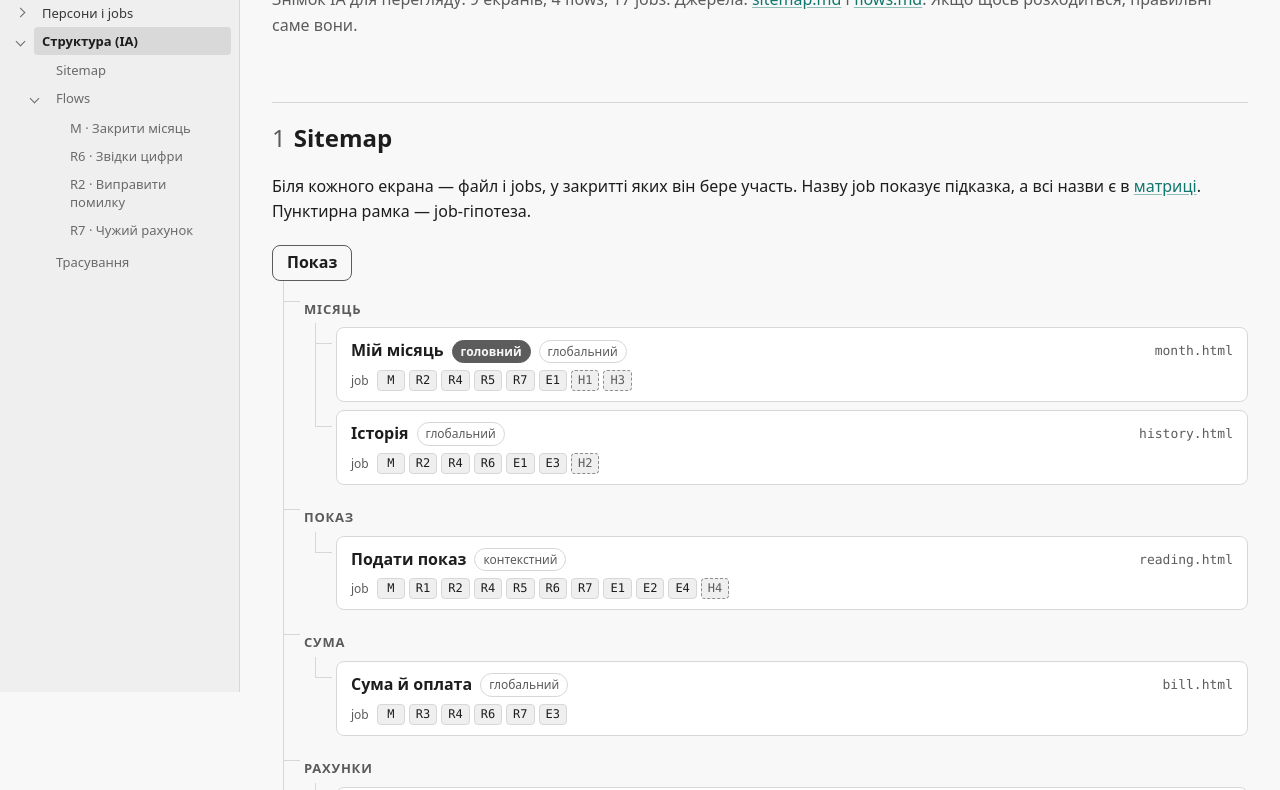
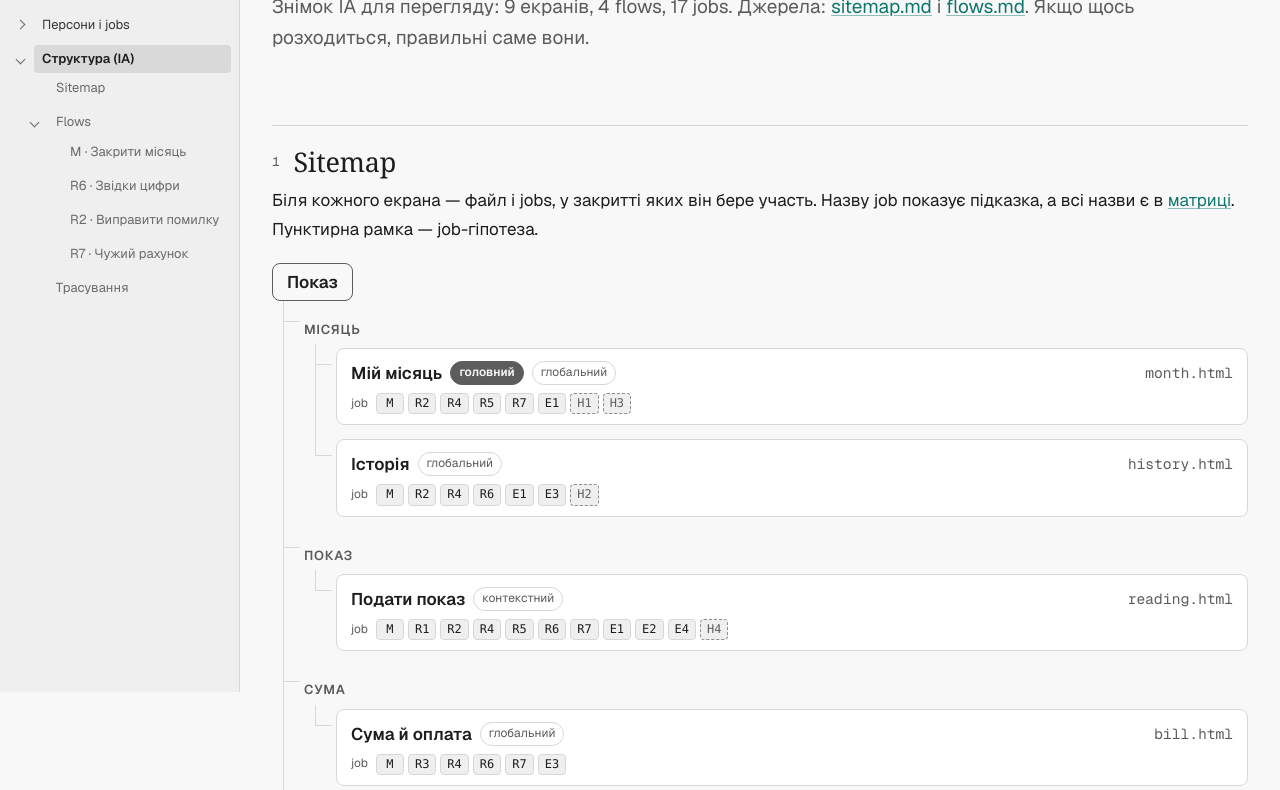
Before and after one commit to denysosadchyi/pokaz, a plain HTML site: page ia.html in a window 1280 px wide. Shown: the part 108-898 px from the top of the page. Drawn offline with nearby package versions, Linux system fonts and the light colour scheme.

Commit message:
Типографіка за системою diagram-design: Noto Serif / Geist / Geist Mono з кирилицею
Co-Authored-By: Claude Opus 5.5 <noreply@anthropic.com>

```diff
--- /dev/null
+++ b/assets/type.css
@@ -0,0 +1,55 @@
+/* Типографіка сайту за системою diagram-design:
+   заголовки — Instrument Serif / Noto Serif (кирилиця), текст — Geist,
+   технічне (коди джерел, мітки, заголовки таблиць) — Geist Mono.
+   Підключається ПІСЛЯ вбудованого <style>, тому перекриває його. */
+:root {
+  --font-serif: "Noto Serif", Georgia, serif; /* Instrument Serif без кирилиці — щоб «персони і jobs» не змішували гарнітури */
+  --font-sans: "Geist", ui-sans-serif, system-ui, -apple-system, "Segoe UI", sans-serif;
+  --font-mono: "Geist Mono", ui-monospace, "SFMono-Regular", Menlo, monospace;
+}
+body {
+  font-family: var(--font-sans);
+  font-size: 17px; line-height: 1.65;
+  font-feature-settings: "ss01";
+  -webkit-font-smoothing: antialiased; text-rendering: optimizeLegibility;
+}
+h1, h2 { font-family: var(--font-serif); font-weight: 400; letter-spacing: -0.01em; }
+h1 { font-size: clamp(30px, 3.4vw, 42px); line-height: 1.15; margin-bottom: 12px; }
+h2 { font-size: 27px; line-height: 1.2; margin-top: 72px; padding-top: 20px; }
+h2 .num {
+  font-family: var(--font-mono); font-size: 13px; letter-spacing: 0.12em;
+  vertical-align: 0.5em; margin-right: 12px;
+}
+h3 { font-family: var(--font-sans); font-weight: 600; font-size: 19px; line-height: 1.35; margin-top: 40px; }
+h4 { font-family: var(--font-sans); font-weight: 600; font-size: 17px; }
+p, li { margin-top: 0; }
+p { margin-bottom: 14px; }
+li + li { margin-top: 6px; }
+.lead { font-size: 19px; line-height: 1.6; }
+b, strong { font-weight: 600; }
+
+/* Технічне — моно */
+code, kbd, .ref, .src, .num, .meta, .label, .eyebrow {
+  font-family: var(--font-mono);
+}
+code { font-size: 0.86em; }
+.meta { font-size: 12.5px; letter-spacing: 0.02em; }
+.label, .eyebrow { font-size: 11.5px; letter-spacing: 0.14em; text-transform: uppercase; font-weight: 500; }
+
+/* Таблиці: заголовки — моно-мітки, цифри — табличні */
+table { font-size: 15px; line-height: 1.5; font-variant-numeric: tabular-nums; }
+thead th {
+  font-family: var(--font-mono); font-weight: 500; font-size: 11.5px;
+  letter-spacing: 0.1em; text-transform: uppercase; color: var(--muted, #5b5b5b);
+}
+th, td { padding: 12px 14px; }
+tbody th { font-weight: 600; }
+
+/* Примітки — як editorial-callout */
+.note { font-size: 16px; line-height: 1.6; }
+blockquote, .quote { font-family: var(--font-serif); font-style: italic; font-size: 18px; line-height: 1.45; }
+
+/* Навігатор у тій самій гарнітурі */
+.repo-nav { font-family: var(--font-sans); }
+.repo-nav .nav-title, .repo-nav header { font-family: var(--font-mono); }
+blockquote cite { font-family: var(--font-sans); font-style: normal; font-size: 13px; }
--- a/ia.html
+++ b/ia.html
@@ -4,9 +4,6 @@
   <meta charset="utf-8">
   <meta name="viewport" content="width=device-width, initial-scale=1">
   <title>Показ — структура (IA)</title>
-  <link rel="preconnect" href="https://fonts.googleapis.com">
-  <link rel="preconnect" href="https://fonts.gstatic.com" crossorigin>
-  <link rel="stylesheet" href="https://fonts.googleapis.com/css2?family=Geist:wght@400;600&family=Geist+Mono:wght@400;600&display=swap">
   <link rel="stylesheet" href="_nav/nav.css?v=202611121015">
   <script src="_nav/tree.js?v=202611121015"></script>
   <script src="_nav/nav.js?v=202611121015" defer></script>
@@ -121,6 +118,8 @@
       table.trace th:first-child { min-width: 150px; max-width: 150px; }
     }
   </style>
+  <link rel="preconnect" href="https://fonts.googleapis.com"><link rel="preconnect" href="https://fonts.gstatic.com" crossorigin><link rel="stylesheet" href="https://fonts.googleapis.com/css2?family=Noto+Serif:ital,wght@0,400;1,400&family=Geist:wght@400;500;600&family=Geist+Mono:wght@400;500;600&display=swap">
+  <link rel="stylesheet" href="assets/type.css?v=2">
 </head>
 <body>
 <main>
```
Also changed, not shown: index.html (+2 -0 lines), personas.html (+2 -0 lines), research/research.html (+2 -0 lines), 1 other file.
